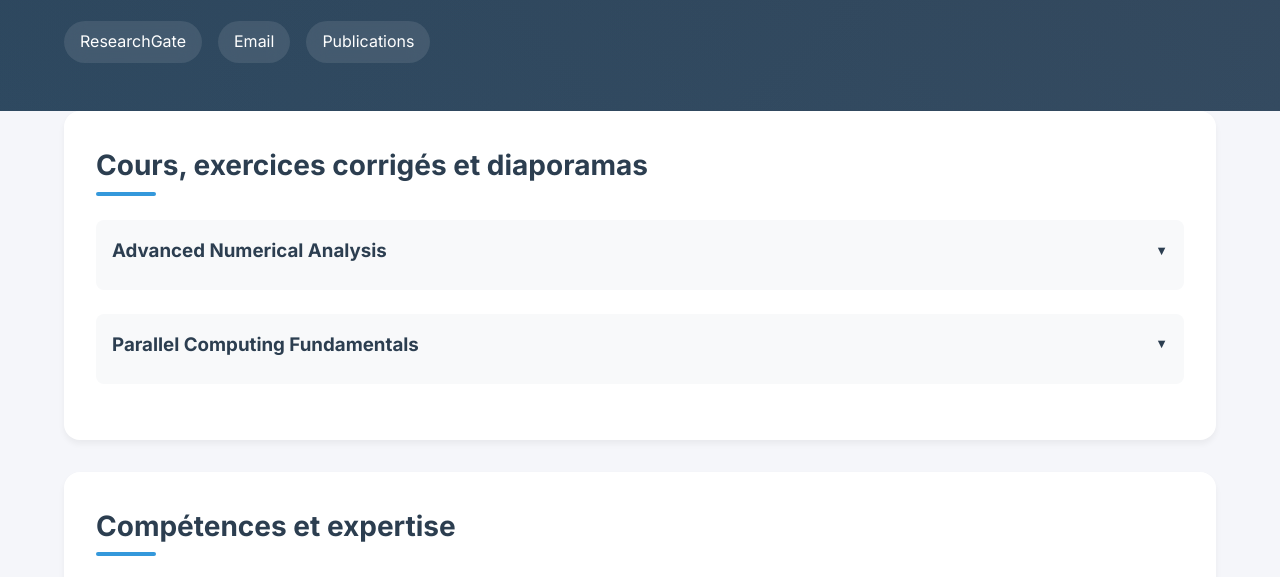
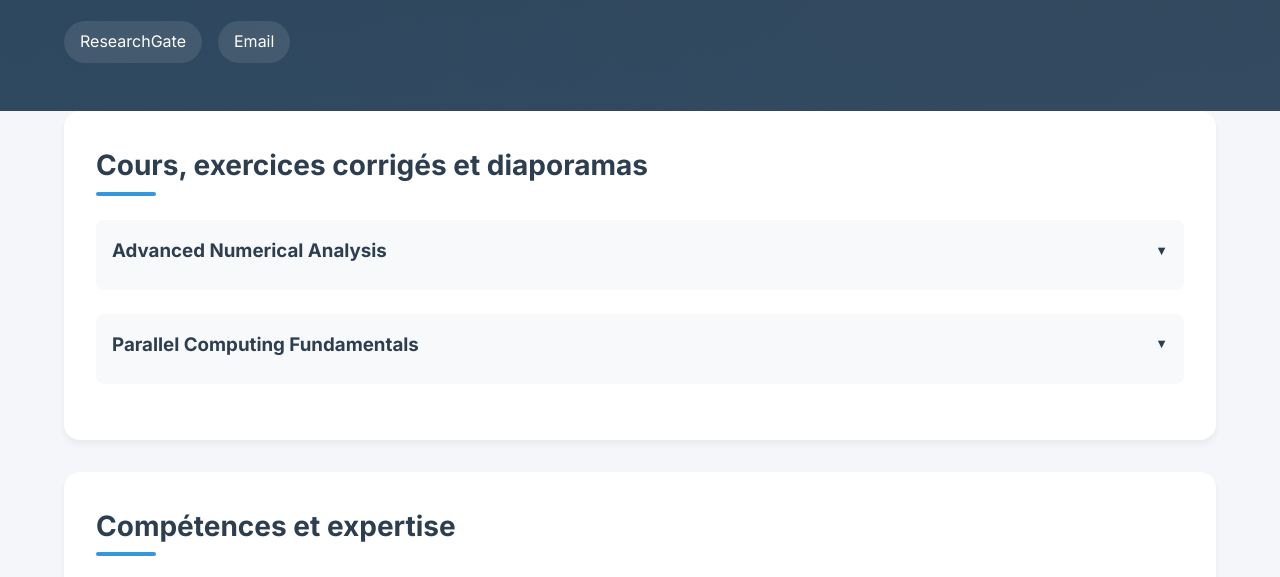
Before and after one commit to samirkhallouq/samirkhallouq.github.io, a plain HTML site: page index.html in a window 1280 px wide. Shown: the part 169-746 px from the top of the page. Drawn offline with nearby package versions, Linux system fonts and the light colour scheme.

Commit message:
Update index.html

```diff
--- a/index.html
+++ b/index.html
@@ -299,7 +299,7 @@
                     <div class="social-links">
                         <a href="https://www.researchgate.net/profile/Samir_Khallouq" target="_blank" rel="noopener noreferrer">ResearchGate</a>
                         <a href="mailto:samir.khallouq@university-email.com">Email</a>
-                        <a href="#publications">Publications</a>
+
                     </div>
                 </div>
             </div>
```
